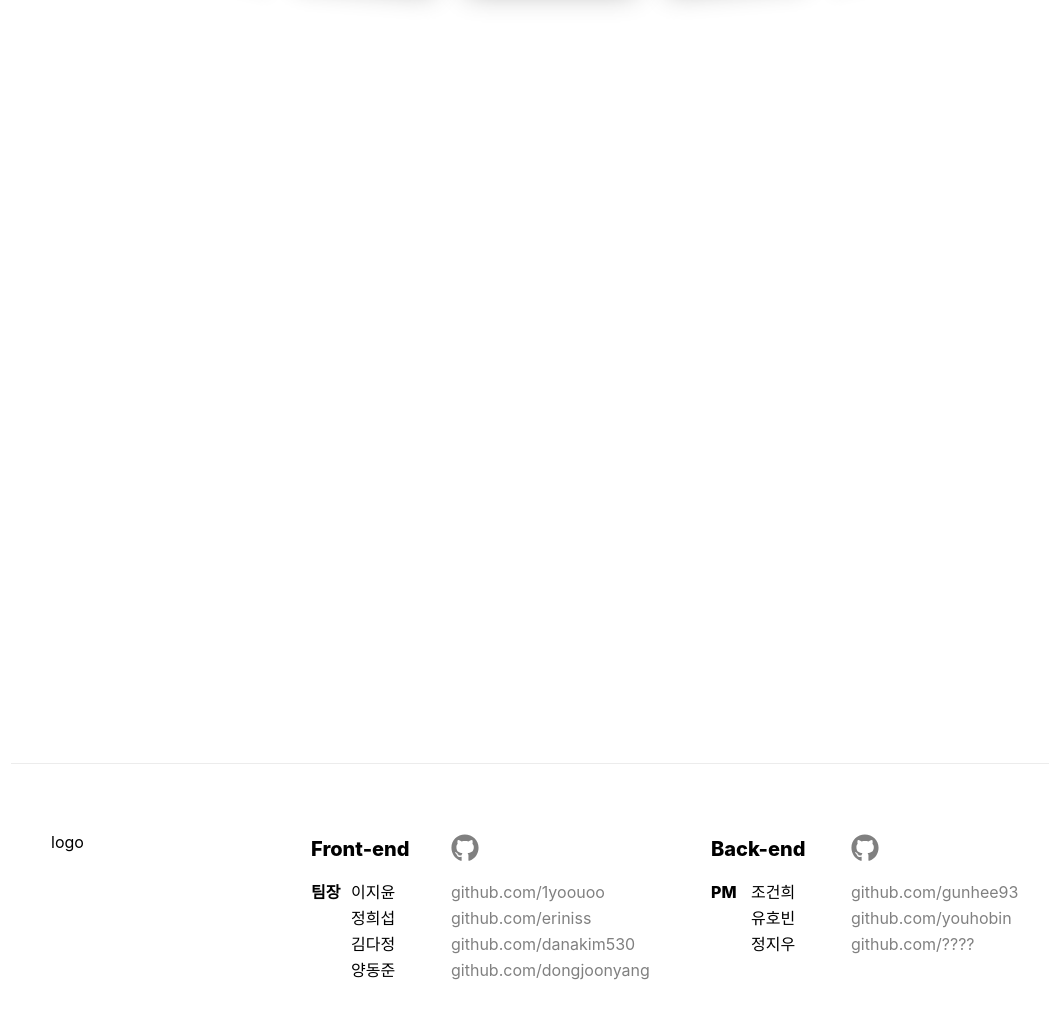
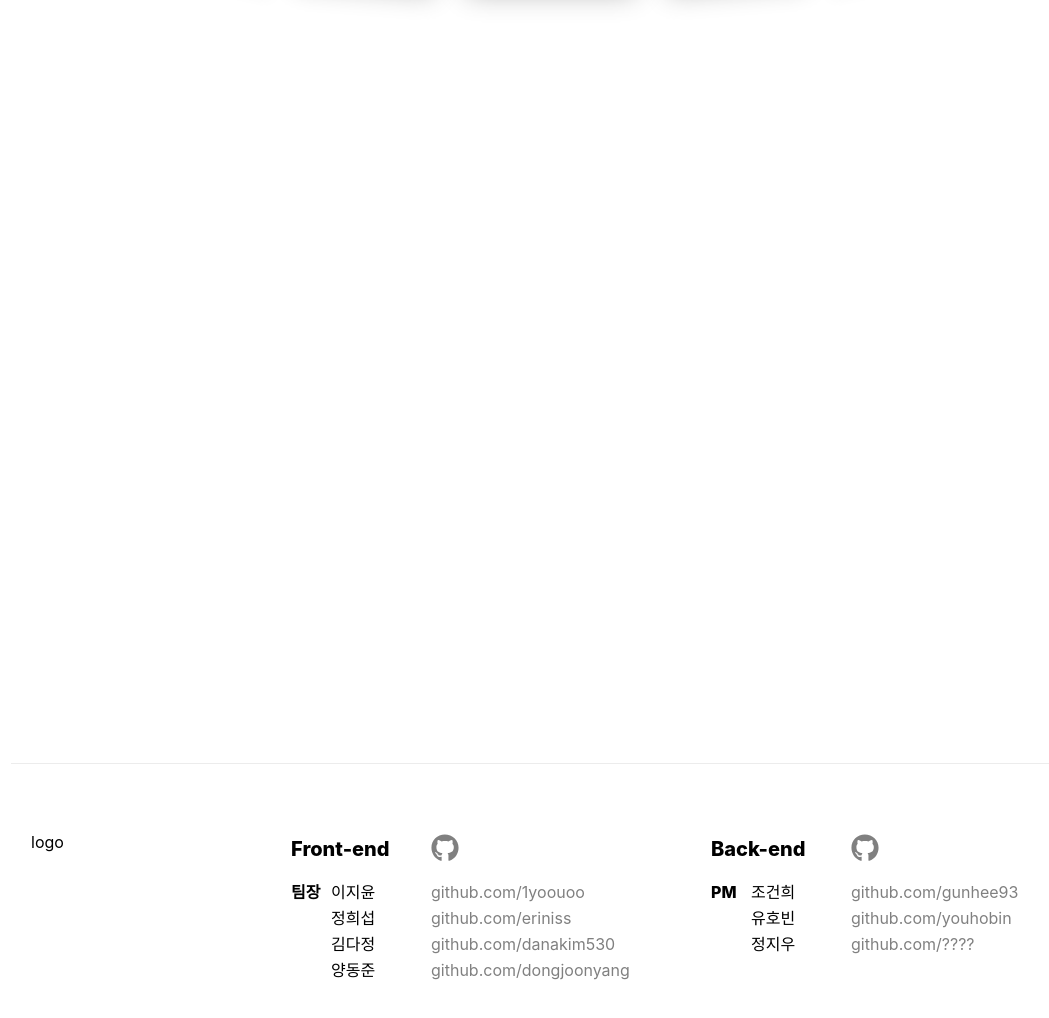
Before and after one commit to Sassy-Project/front-mbti-chat, a React (Create React App) app: page /test in a window 1280 px wide. Shown: the part 310-1328 px from the top of the page, without its empty margins (89-1138 px from the left). Built offline with nearby package versions, Linux system fonts and the light colour scheme.

Commit message:
style: fix line in IntroTeam

```diff
--- a/src/common/Footer/style.scss
+++ b/src/common/Footer/style.scss
@@ -10,8 +10,8 @@
         margin: auto;
         display: flex;
         &--logo{
-    padding: 30px;
-    min-width: 200px;
+            padding: 30px;
+            min-width: 200px;
         }
     }
 }
--- a/src/components/IntroTeam/style.scss
+++ b/src/components/IntroTeam/style.scss
@@ -2,7 +2,7 @@
     display: flex;
     flex-direction: column;
     box-sizing: border-box;
-    width: 400px;
+    width: 420px;
     padding: 30px;
     &__top {
         width: 100%;
```
